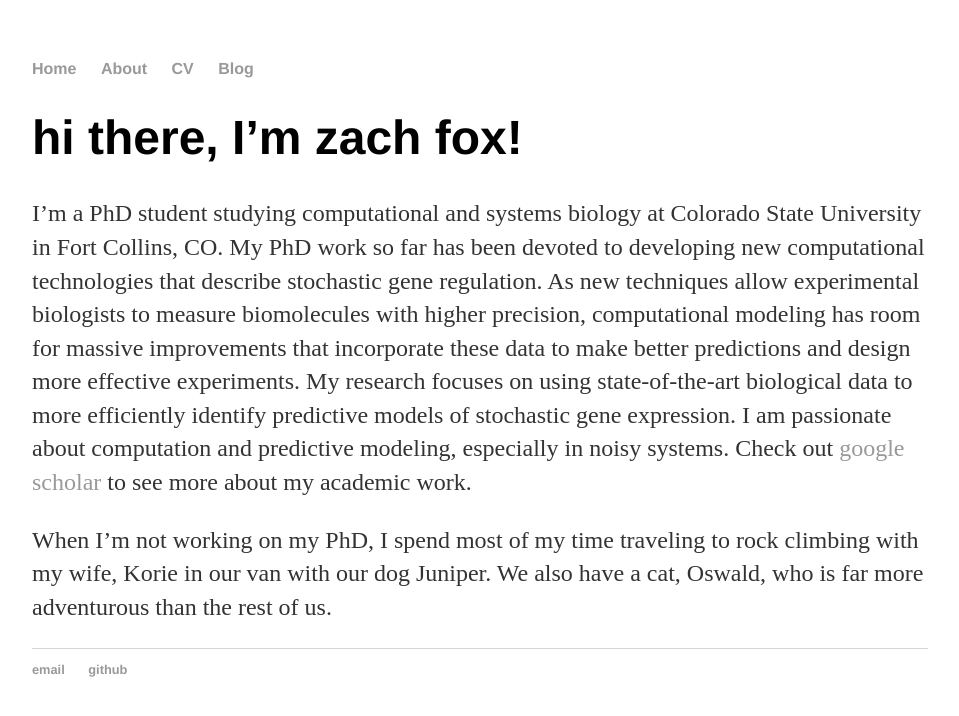
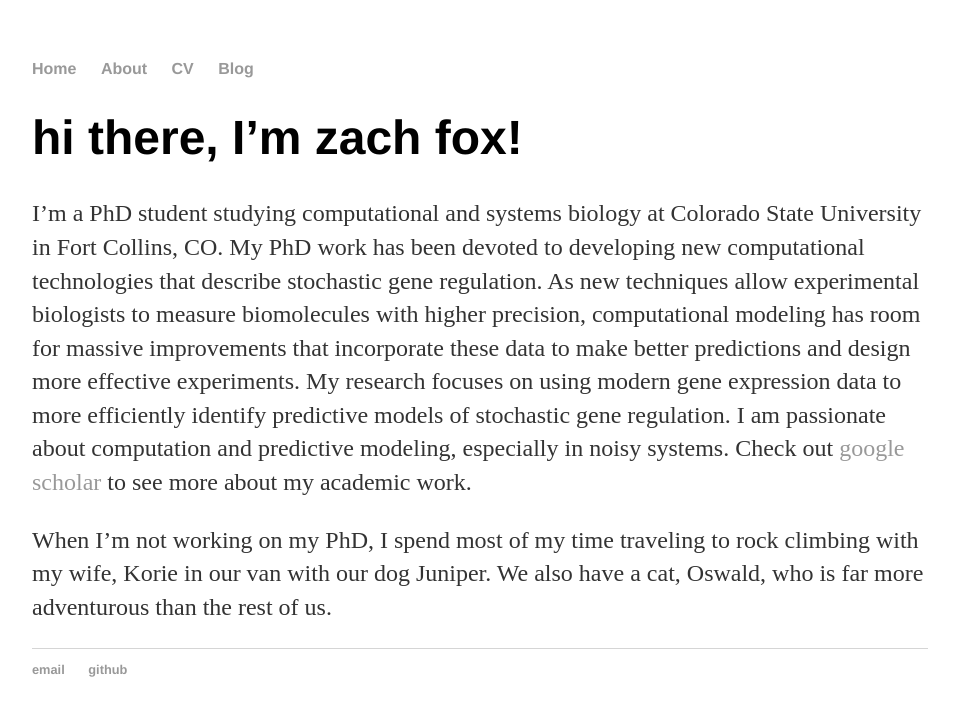
Before and after one commit to zachfox/zachfox.github.io, a Jekyll site: the page built from about/index.md, in a window 1280 px wide. Shown: the top 716 px of the page, without its empty margins (160-1119 px from the left). Built offline with Jekyll 4.4.1, drawn with Linux system fonts in a browser that asks for light colours.

```diff
--- a/about/index.md
+++ b/about/index.md
@@ -4,8 +4,9 @@ title: Zach Fox
 ---
 # hi there, I'm zach fox!
 I'm a PhD student studying computational and systems biology at Colorado State University in Fort Collins, CO.
-My PhD work so far has been devoted to developing new computational technologies that describe stochastic gene regulation.
-As new techniques allow experimental biologists to measure biomolecules with higher precision, computational modeling has room for massive improvements that incorporate these data to make better predictions and design more effective experiments. My research focuses on using state-of-the-art biological data to more efficiently identify predictive models of stochastic gene expression. I am passionate about computation and predictive modeling, especially in noisy systems. Check out [google scholar](href="https://scholar.google.com/citations?user=PrYu53UAAAAJ&hl=en") to see more about my academic work.
+My PhD work has been devoted to developing new computational technologies that describe stochastic gene regulation.
+As new techniques allow experimental biologists to measure biomolecules with higher precision, computational modeling has room for massive improvements that incorporate these data to make better predictions and design more effective experiments.
+My research focuses on using modern gene expression data to more efficiently identify predictive models of stochastic gene regulation. I am passionate about computation and predictive modeling, especially in noisy systems. Check out [google scholar](href="https://scholar.google.com/citations?user=PrYu53UAAAAJ&hl=en") to see more about my academic work.
 
 
 When I'm not working on my PhD, I spend most of my time traveling to rock climbing with my wife, Korie in our van with our dog Juniper. We also have a cat, Oswald, who is far more adventurous than the rest of us.
--- a/blog/index.html
+++ b/blog/index.html
@@ -1,6 +1,6 @@
 ---
 layout: default
-title: Hank Quinlan's Blog
+title: zach's blog
 ---
     <h1>{{ page.title }}</h1>
     <ul class="posts">
```
